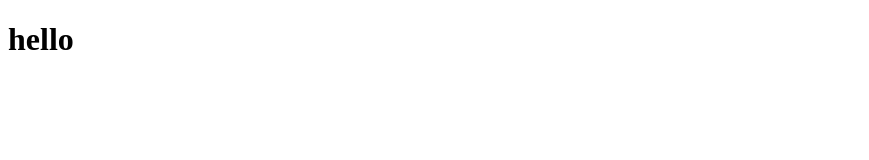
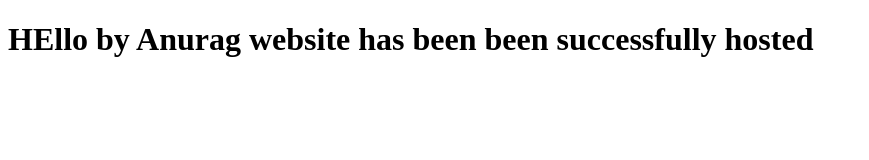
Before and after one commit to anuragtripathiii/freemoviesdownload, a plain HTML site: page index.html in a window 1280 px wide. Shown: the whole page, without its empty margins (0-869 px from the left). Drawn offline with Linux system fonts and the light colour scheme.

Commit message:
Update index.html

```diff
--- a/index.html
+++ b/index.html
@@ -3,9 +3,9 @@
 <head>
     <script data-ad-client="ca-pub-5233439455510701" async src="https://pagead2.googlesyndication.com/pagead/js/adsbygoogle.js"></script>
     <meta charset="UTF-8">
-    <title>HEllo by  Anurag website has been been successfully hosted</title>
+    <title>ANURAG TRIPATHI</title>
 </head>
 <body>
-<h1>hello</h1>
+<h1>HEllo by  Anurag website has been been successfully hosted</h1>
 </body>
 </html>
```
